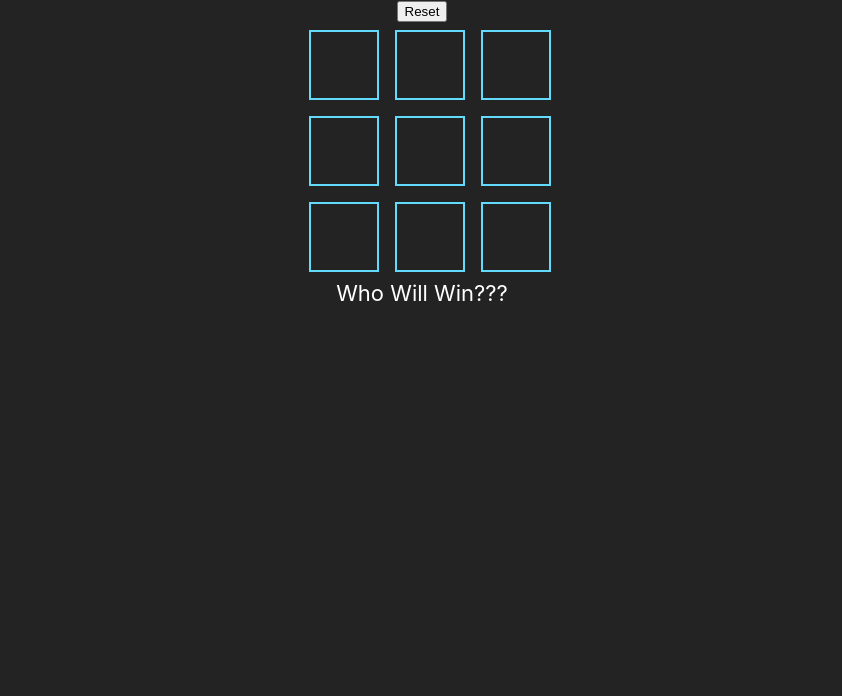
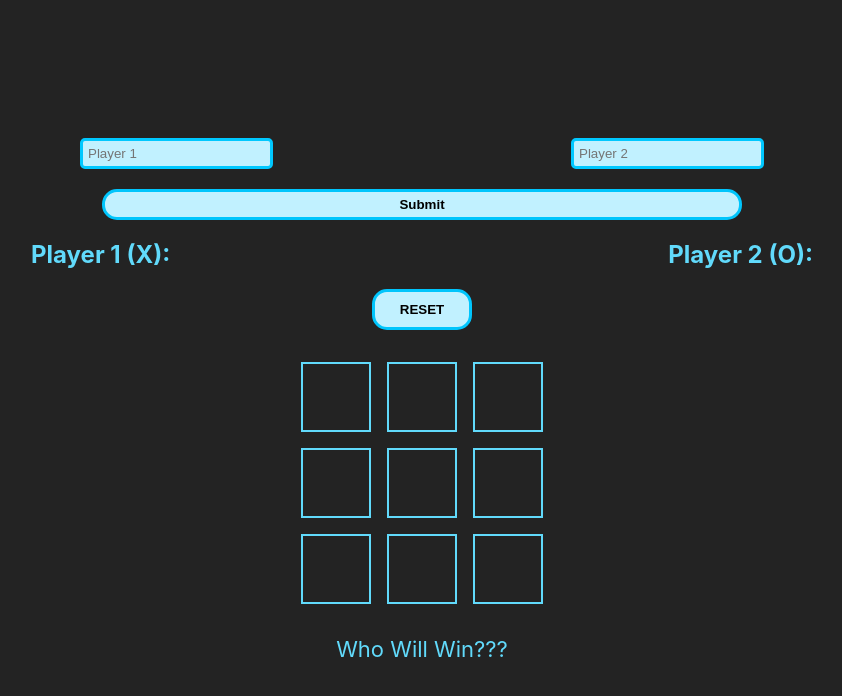
Before and after one commit to tkwaterss/tic-tac-toe, a React (Create React App) app: page / in a window 1280 px wide. Shown: the top 696 px of the page, without its empty margins (218-1060 px from the left). Built offline with nearby package versions, Linux system fonts and the light colour scheme.

Commit message:
player form and custom styling

```diff
--- a/src/App.css
+++ b/src/App.css
@@ -1,4 +1,8 @@
 .App {
+  display:flex;
+  justify-content: center;
+  align-items: center;
+  flex-direction: column;
   text-align: center;
   width: 100vw;
   height: 100vh;
@@ -8,7 +12,7 @@
 
 span {
   font-size: 22px;
-  color: white;
+  color: #61dafb;
 }
 
 img {
@@ -24,6 +28,10 @@ img {
   border: 2px solid #61dafb;
   box-sizing: border-box;
 }
+.square:hover {
+  border: 2px solid rgb(255, 0, 179);
+  cursor: pointer;
+}
 
 .container {
   display: grid;
@@ -31,7 +39,17 @@ img {
   justify-content: center;
   align-content: center;
   width: 100%;
-  padding: 0.5em;
+  padding: 2em;
   gap: 1em;
   grid-template-rows: 70px 70px 70px;
 }
+
+.name-container {
+  display:flex;
+  width: 100%;
+  justify-content: space-around;
+}
+
+.name-container h2 {
+  color: #61dafb;
+}
--- a/src/App.js
+++ b/src/App.js
@@ -1,15 +1,24 @@
 import React, { useState } from "react";
-import Square from "./Square";
+import Reset from "./components/Reset";
+import Square from "./components/Square";
+import PlayerForm from './components/PlayerForm';
 import "./App.css";
 
 function App() {
   const [squares, setSquares] = useState(["", "", "", "", "", "", "", "", ""]);
   const [player, setPlayer] = useState(true);
+  const [playerOne, setPlayerOne] = useState('');
+  const [playerTwo, setPlayerTwo] = useState('');
 
   const handleReset = () => {
     setSquares(["", "", "", "", "", "", "", "", ""]);
     setPlayer(true);
   };
+
+  const addPlayers = (playerOne, playerTwo) => {
+    setPlayerOne(playerOne);
+    setPlayerTwo(playerTwo);
+  }
 
   const checkWinner = (array) => {
     let lines = [
@@ -24,7 +33,11 @@ function App() {
     for(let i = 0; i < lines.length; i++) {
       const [a ,b, c] = lines[i];
       if( array[a] && array[a] === array[b] && array[a] === array[c]) {
-        return `${array[a]} Won!`;
+        if(array[a] === "X") {
+          return `${playerOne} Won!`
+        } else {
+          return `${playerTwo} Won!`
+        }
       }
     }
     return "Who Will Win???"
@@ -32,7 +45,12 @@ function App() {
 
   return (
     <div className="App">
-      <button onClick={handleReset}>Reset</button>
+      <PlayerForm addPlayers={addPlayers}/>
+      <div className="name-container">
+        <h2>{`Player 1 (X): ${playerOne}`}</h2>
+        <h2>{`Player 2 (O): ${playerTwo}`}</h2>
+      </div>
+      <Reset handleReset={handleReset}/>
       <div className="container">
         {squares.map((val, index) => {
           return (
--- /dev/null
+++ b/src/components/PlayerForm.css
@@ -0,0 +1,25 @@
+.player-form {
+    width: 100%;
+    display:flex;
+    flex-direction: column;
+    align-items: center;
+}
+
+.input-container {
+    width: 100%;
+    display:flex;
+    justify-content: space-evenly;
+}
+
+.form-input {
+    background-color: #c1f1ff;
+    padding: 5px;
+    border-radius: 5px;
+    border: solid #00c8ff;
+}
+
+.form-button {
+    width: 50%;
+    margin-top: 20px;
+    padding: 5px;
+}
--- /dev/null
+++ b/src/components/PlayerForm.jsx
@@ -0,0 +1,47 @@
+import React, { useState } from "react";
+import "./PlayerForm.css";
+
+const PlayerForm = (props) => {
+  const [playerOne, setPlayerOne] = useState("");
+  const [playerTwo, setPlayerTwo] = useState("");
+
+  const trackPlayerOne = (event) => {
+    setPlayerOne(event.target.value);
+  };
+  const trackPlayerTwo = (event) => {
+    setPlayerTwo(event.target.value);
+  };
+
+  const submitHandler = (event) => {
+    event.preventDefault();
+    //on submit add class that removes JSX and insert button to add new players
+    props.addPlayers(playerOne, playerTwo);
+
+    setPlayerOne("");
+    setPlayerTwo("");
+  };
+
+  return (
+    <form onSubmit={submitHandler} className="player-form">
+      <div className="input-container">
+        <input
+          className="form-input"
+          onChange={trackPlayerOne}
+          value={playerOne}
+          type="text"
+          placeholder="Player 1"
+        />
+        <input
+          className="form-input"
+          onChange={trackPlayerTwo}
+          value={playerTwo}
+          type="text"
+          placeholder="Player 2"
+        />
+      </div>
+      <button className="form-button reset">Submit</button>
+    </form>
+  );
+};
+
+export default PlayerForm;
--- /dev/null
+++ b/src/components/Reset.css
@@ -0,0 +1,13 @@
+.reset {
+    padding: 10px 25px;
+    background-color: #c1f1ff;
+    border: solid #00c5fc;
+    border-radius: 15px;
+    font-weight: 600;
+
+}
+.reset:hover {
+    background-color: #61dafb;
+    border: solid rgb(255, 0, 179);
+    cursor: pointer;
+}
--- /dev/null
+++ b/src/components/Reset.jsx
@@ -0,0 +1,13 @@
+import React from "react";
+import './Reset.css'
+
+const Reset = (props) => {
+
+    return (
+        <div>
+            <button className="reset" onClick={props.handleReset}>RESET</button>
+        </div>
+    )
+}
+
+export default Reset;
```
Also changed, not shown: src/components/Square.jsx (renamed from src/Square.jsx).
